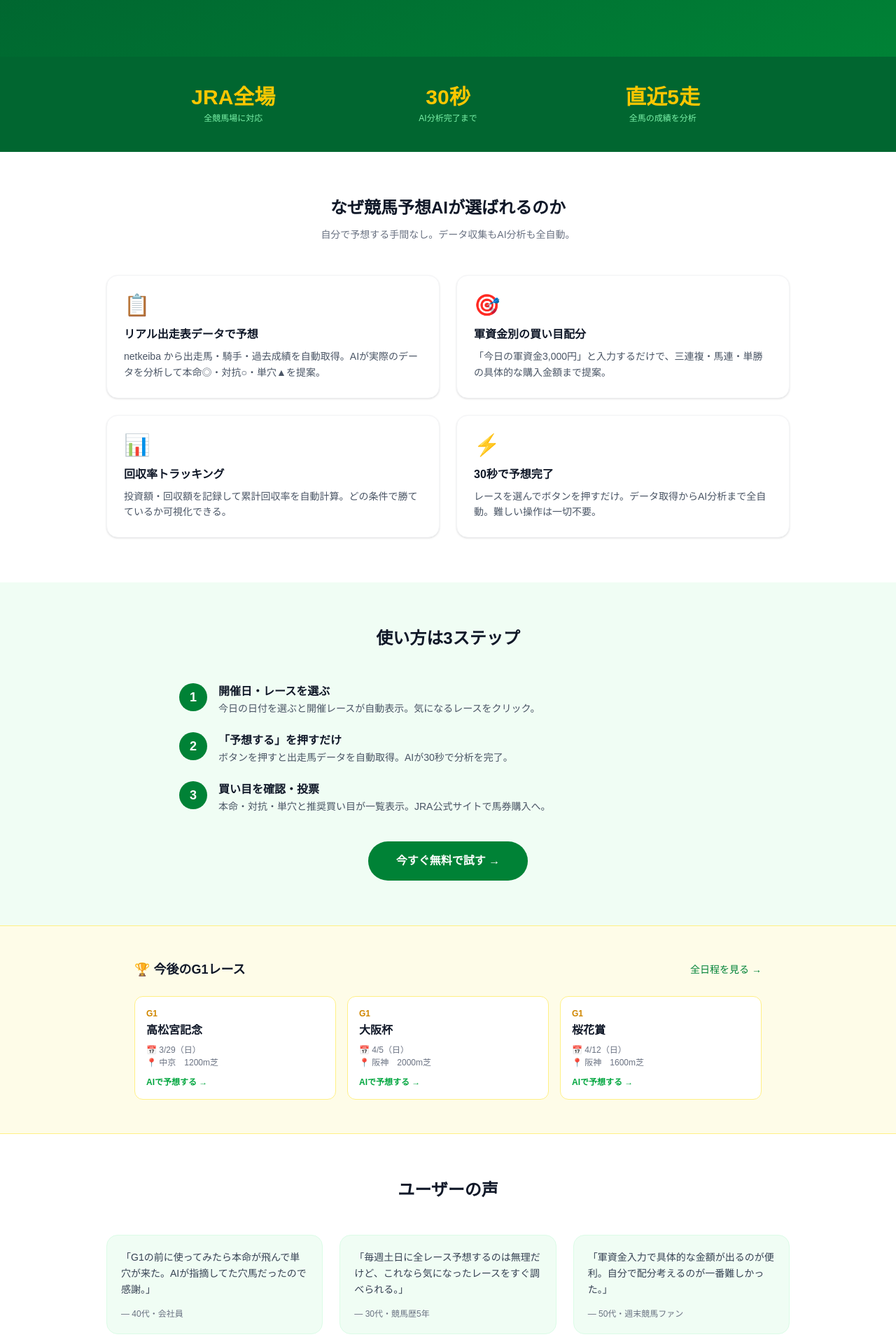
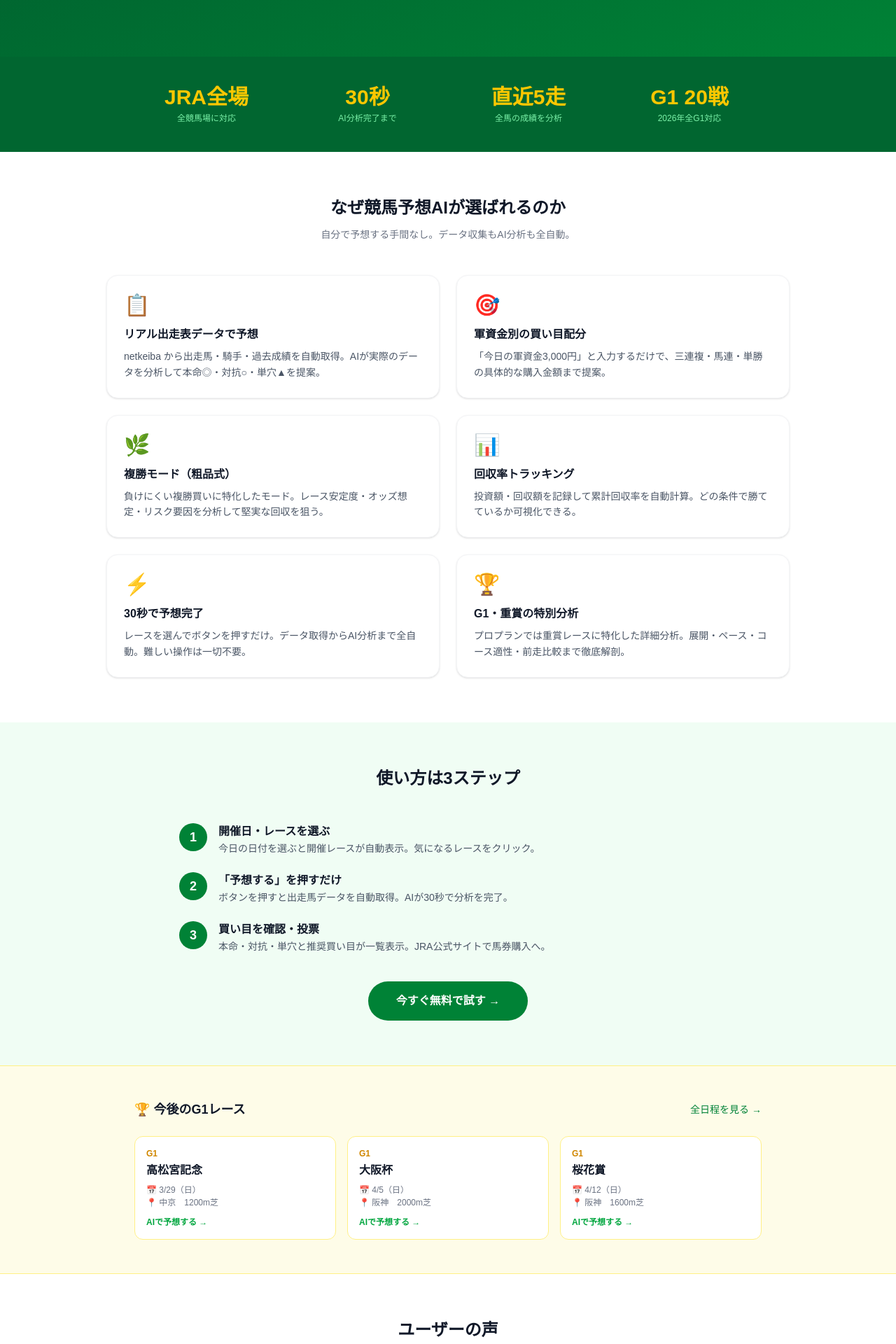
Before and after one commit to pokkori/keiba-yoso-ai, a Next.js app: page / in a window 1280 px wide. Shown: the part 540-2460 px from the top of the page at 70% size. Built offline with nearby package versions, Linux system fonts and the light colour scheme.

Commit message:
コンテンツ充実: G1全20戦追加・複勝モード追記・VOICES強化・Stats4列化

```diff
--- a/src/app/page.tsx
+++ b/src/app/page.tsx
@@ -18,7 +18,21 @@ const G1_RACES = [
   { name: "桜花賞", date: "2026-04-12", displayDate: "4/12（日）", venue: "阪神", distance: "1600m芝" },
   { name: "皐月賞", date: "2026-04-19", displayDate: "4/19（日）", venue: "中山", distance: "2000m芝" },
   { name: "天皇賞（春）", date: "2026-05-03", displayDate: "5/3（日）", venue: "京都", distance: "3200m芝" },
+  { name: "NHKマイルカップ", date: "2026-05-10", displayDate: "5/10（日）", venue: "東京", distance: "1600m芝" },
+  { name: "ヴィクトリアマイル", date: "2026-05-17", displayDate: "5/17（日）", venue: "東京", distance: "1600m芝" },
+  { name: "オークス", date: "2026-05-24", displayDate: "5/24（日）", venue: "東京", distance: "2400m芝" },
   { name: "日本ダービー", date: "2026-05-31", displayDate: "5/31（日）", venue: "東京", distance: "2400m芝" },
+  { name: "安田記念", date: "2026-06-07", displayDate: "6/7（日）", venue: "東京", distance: "1600m芝" },
+  { name: "宝塚記念", date: "2026-06-28", displayDate: "6/28（日）", venue: "阪神", distance: "2200m芝" },
+  { name: "スプリンターズS", date: "2026-09-27", displayDate: "9/27（日）", venue: "中山", distance: "1200m芝" },
+  { name: "秋華賞", date: "2026-10-18", displayDate: "10/18（日）", venue: "京都", distance: "2000m芝" },
+  { name: "菊花賞", date: "2026-10-25", displayDate: "10/25（日）", venue: "京都", distance: "3000m芝" },
+  { name: "天皇賞（秋）", date: "2026-11-01", displayDate: "11/1（日）", venue: "東京", distance: "2000m芝" },
+  { name: "エリザベス女王杯", date: "2026-11-15", displayDate: "11/15（日）", venue: "京都", distance: "2200m芝" },
+  { name: "マイルCS", date: "2026-11-22", displayDate: "11/22（日）", venue: "京都", distance: "1600m芝" },
+  { name: "ジャパンC", date: "2026-11-29", displayDate: "11/29（日）", venue: "東京", distance: "2400m芝" },
+  { name: "チャンピオンズC", date: "2026-12-06", displayDate: "12/6（日）", venue: "中京", distance: "1800mダート" },
+  { name: "有馬記念", date: "2026-12-27", displayDate: "12/27（日）", venue: "中山", distance: "2500m芝" },
 ];
 
 function getNextG1s(count = 3) {
@@ -39,6 +53,11 @@ const FEATURES = [
     desc: "「今日の軍資金3,000円」と入力するだけで、三連複・馬連・単勝の具体的な購入金額まで提案。",
   },
   {
+    icon: "🌿",
+    title: "複勝モード（粗品式）",
+    desc: "負けにくい複勝買いに特化したモード。レース安定度・オッズ想定・リスク要因を分析して堅実な回収を狙う。",
+  },
+  {
     icon: "📊",
     title: "回収率トラッキング",
     desc: "投資額・回収額を記録して累計回収率を自動計算。どの条件で勝てているか可視化できる。",
@@ -48,12 +67,18 @@ const FEATURES = [
     title: "30秒で予想完了",
     desc: "レースを選んでボタンを押すだけ。データ取得からAI分析まで全自動。難しい操作は一切不要。",
   },
+  {
+    icon: "🏆",
+    title: "G1・重賞の特別分析",
+    desc: "プロプランでは重賞レースに特化した詳細分析。展開・ペース・コース適性・前走比較まで徹底解剖。",
+  },
 ];
 
 const VOICES = [
-  { text: "G1の前に使ってみたら本命が飛んで単穴が来た。AIが指摘してた穴馬だったので感謝。", name: "40代・会社員" },
-  { text: "毎週土日に全レース予想するのは無理だけど、これなら気になったレースをすぐ調べられる。", name: "30代・競馬歴5年" },
-  { text: "軍資金入力で具体的な金額が出るのが便利。自分で配分考えるのが一番難しかった。", name: "50代・週末競馬ファン" },
+  { text: "阪神大賞典でAIが推した単穴◉が3着に。三連複で3,000円が18,000円になった。根拠付きで納得感がある。", name: "40代・会社員" },
+  { text: "複勝モードを使い始めて3週間、週1〜2レースだけ買って9勝4敗。ストレスなく続けられる。", name: "30代・競馬歴5年" },
+  { text: "軍資金入力で金額まで出るのが最高。今まで「何円買えばいいんだろ」で止まってた。", name: "50代・週末競馬ファン" },
+  { text: "G1前にプロプランにアップしたら展開予測が詳しくて感動。自分じゃこの分析できない。", name: "20代・競馬初心者" },
 ];
 
 const PLANS = [
@@ -149,11 +174,12 @@ export default function Home() {
 
       {/* Stats */}
       <section className="py-10 px-6 bg-green-800 text-white">
-        <div className="max-w-4xl mx-auto grid grid-cols-3 gap-6 text-center">
+        <div className="max-w-4xl mx-auto grid grid-cols-2 md:grid-cols-4 gap-6 text-center">
           {[
             { num: "JRA全場", label: "全競馬場に対応" },
             { num: "30秒", label: "AI分析完了まで" },
             { num: "直近5走", label: "全馬の成績を分析" },
+            { num: "G1 20戦", label: "2026年全G1対応" },
           ].map(s => (
             <div key={s.label}>
               <div className="text-2xl md:text-3xl font-bold text-yellow-400">{s.num}</div>
```
